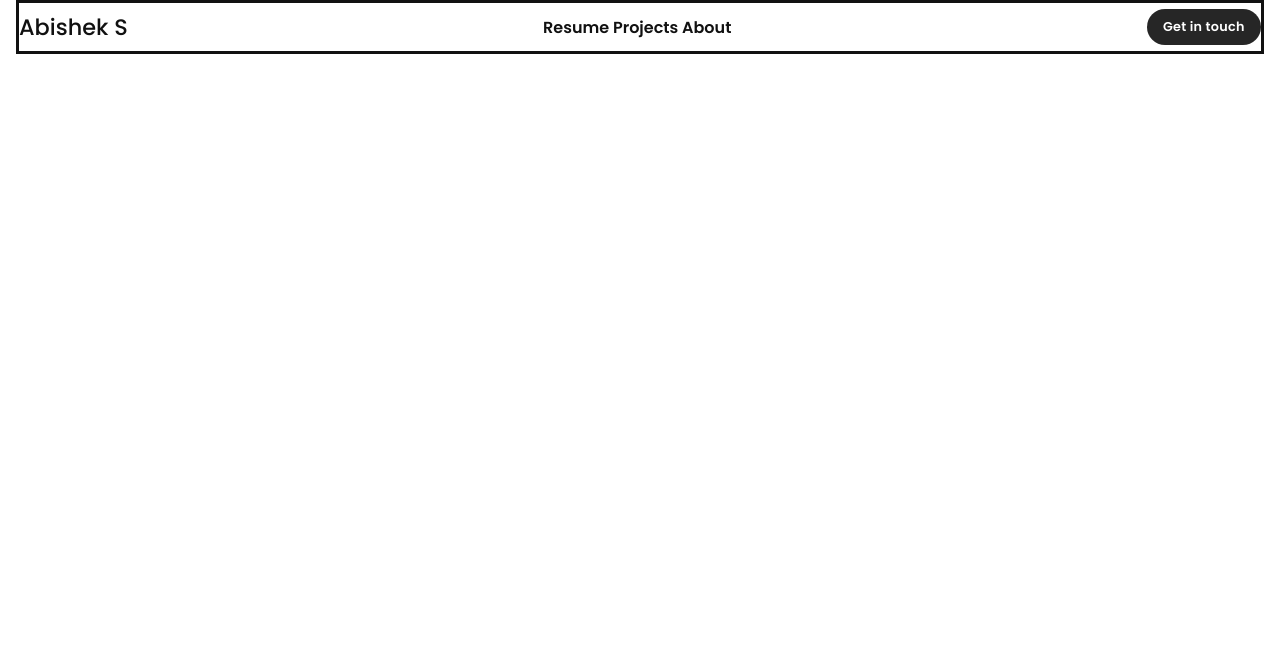
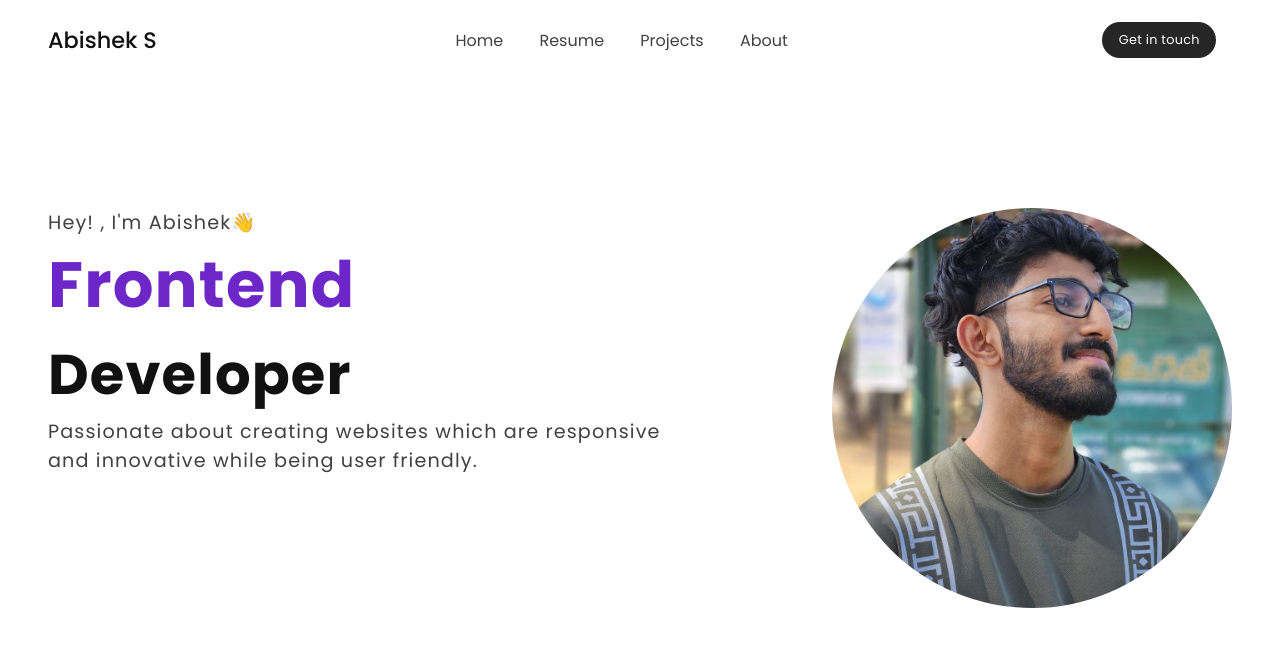
Before and after one commit to abishek313/portfolio, a plain HTML site: page index.html in a window 1280 px wide. Drawn offline with Linux system fonts and the light colour scheme; a web font is replaced by a local one.

Commit message:
home page
created initail homepage with only the html and css files.progressing will include projects,skills and contact

```diff
--- /dev/null
+++ b/body.css
@@ -0,0 +1,51 @@
+body{
+    background-color: var(--bg);
+    font-family: "Poppins",sans-serif;
+    border: 2px solid;
+}
+nav, .nav-links {
+    display: flex;
+}
+nav{
+    margin: 0 auto;
+    max-width: 85rem;
+    height: 30vh;
+    align-items: center;
+}
+.nav-links{
+    justify-content: center;
+    flex-grow: 1;
+    list-style: none;
+    align-items: center;
+    gap: 2rem;
+}
+a{
+    color: var(--text);
+    text-decoration: none;
+}
+a:hover{
+    color: var(--text-hover);
+    text-decoration: underline;
+    text-underline-offset: 1rem;
+}
+.logo{
+    font-weight: 700;
+    font-size: 1.4rem;
+    color: var(--text);
+    font-weight: 500;
+}
+.bttn{
+    padding: .6em 1.2em;
+    font-size: .8rem;
+    letter-spacing: .02em;
+    background-color:hsl(0,0%,15%);
+    color: #ffff;
+    border-radius:20px;
+    border:1px solid transparent;
+    cursor: pointer;
+    white-space: nowrap;
+}
+.bttn:hover{
+    color: #ffff;
+    opacity: 0.8;
+}
--- a/index.html
+++ b/index.html
@@ -15,6 +15,7 @@
             <div class="logo">Abishek S</div>
             <nav id="nav-bar">
                     <div class="nav-links">
+                        <a href="#Home">Home</a>
                         <a href="#resume">Resume</a>
                         <a href="#projects">Projects</a>
                         <a href="#about">About</a>
@@ -22,9 +23,23 @@
                 </nav>
                 <a class="bttn" href="#contact">Get in touch</a>
         </div>
-        <div class="intro">
+        <section class="space"></section>
+        <div class="hero">
+            <div class="intro">
+                <h4 class="first">Hey! , I'm Abishek👋</h4>
+                <div class="hero-text">
+                    <div class="second">Frontend</div>
+                    <div class="secondd">Developer</div>
+                </div>
+                <div class="para">Passionate about creating websites which are responsive and innovative while being user friendly.</div>
+            </div>
+            <div>
+                <div class="image">
+                    <img src="assets/pic.jpeg" alt="image not loaded" class="icon">
+                </div>
+            </div>
+            </div>
         </div>
-    </div>
     <script src="index.js"></script>
 </body>
 </html>
--- a/styles.css
+++ b/styles.css
@@ -1,23 +1,27 @@
 :root {
   --bg: #ffffff;
   --surface: #f9fafb;
-  --text: #111111;
-  --text-hover: #B13BFF;
+  --head: #111111;
+  --text: #414141;
+  --text-hover: #6d27c8;
 }
 * {
+      margin: 0;
+      padding: 0;
+
+}
+body{
+    color: var(--text);
     font-family: "poppins";
-    font-weight: 600;
-    margin: 0;
-    padding: 0;
-
+    font-weight: 400;
 }
 html {
     scroll-behavior: smooth;
 }
 .framer{
-    border: #111111 solid;
-    margin-left:1rem;
-    margin-right:1rem;
+    margin-top: 1rem;
+    margin-left:3rem;
+    margin-right:3rem;
 }
 .navi{
     display: flex;
@@ -25,6 +29,7 @@ html {
     align-items: center;
 }
 a{
+    margin: 1rem;
     color: var(--text);
     text-decoration: none;
 }
@@ -40,12 +45,13 @@ nav{
     flex-grow: 1;
     list-style: none;
     align-items: center;
-    gap: 2rem;
+    white-space: nowrap;
 }
 .logo{
+    white-space: nowrap;
     font-weight: 700;
     font-size: 1.4rem;
-    color: var(--text);
+    color: var(--head);
     font-weight: 500;
 }
 .bttn{
@@ -63,3 +69,50 @@ nav{
     color: #ffff;
     opacity: 0.8;
 }
+.space{
+    height: 9rem;
+}
+.hero{
+    display: flex;
+}
+.intro{
+    max-width: 48rem;
+    display: block;
+    letter-spacing: .07rem;
+    font-size: 1.2rem;
+
+}
+.first{
+    font-weight: 400;
+}
+
+.hero-text{
+    display: flex;
+    display: block;
+
+}
+.second{
+    font-weight: bolder;
+    font-size: 4rem;
+    color: var(--text-hover);
+}
+.secondd{
+    color: #111111;
+    font-weight: bolder;
+    font-size: 3.5rem;
+}
+.image{
+    margin-left: 10rem;
+    height:25rem;
+    width:25rem;
+    border-radius: 50%;
+    overflow: hidden;
+    right: 0;
+    display: flex;
+    justify-content: right;
+}
+.icon {
+  width: 100%;
+  height: 100%;
+  object-fit: cover;
+}
```
Also changed, not shown: assets/pic.jpeg (added).
